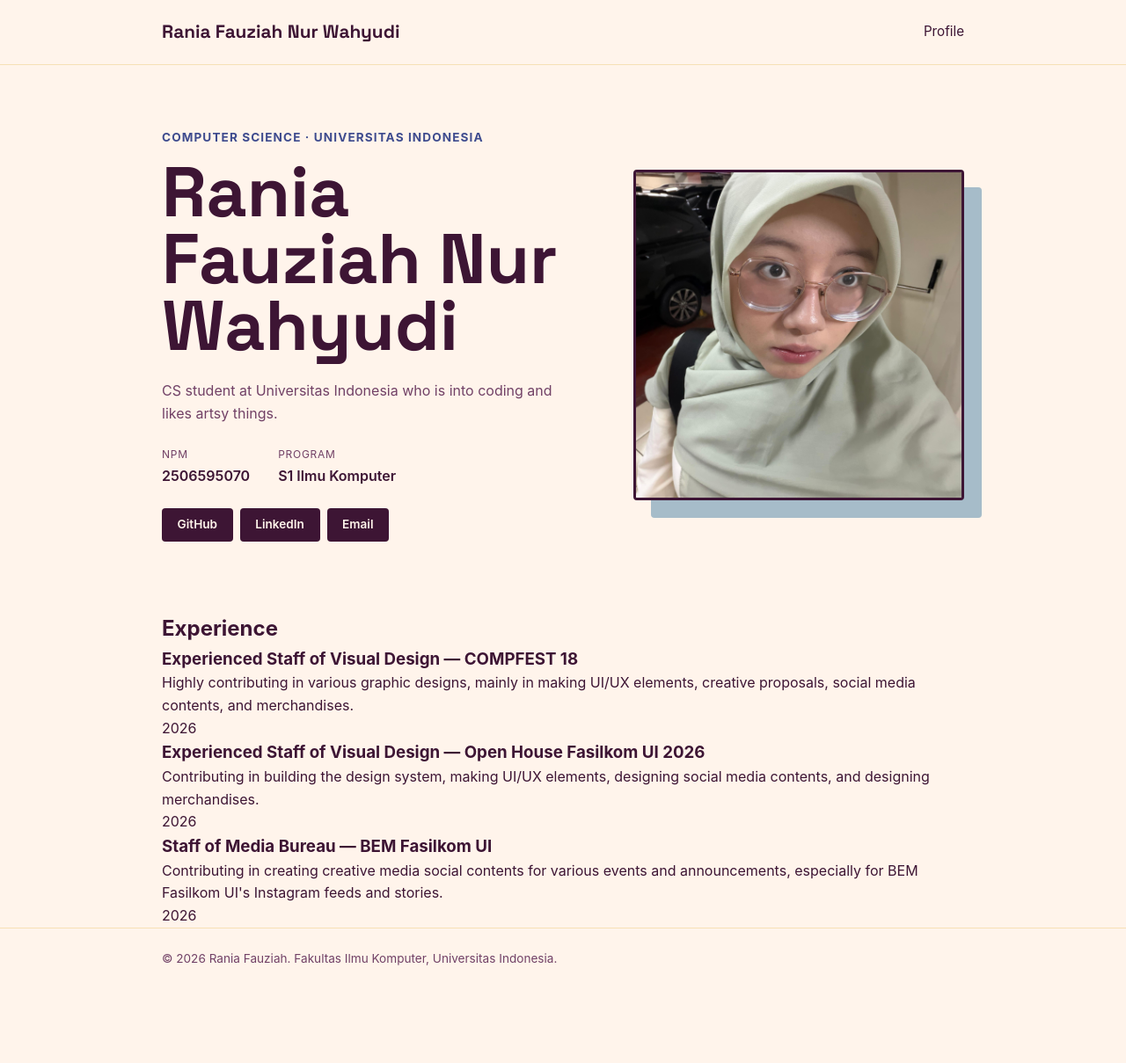
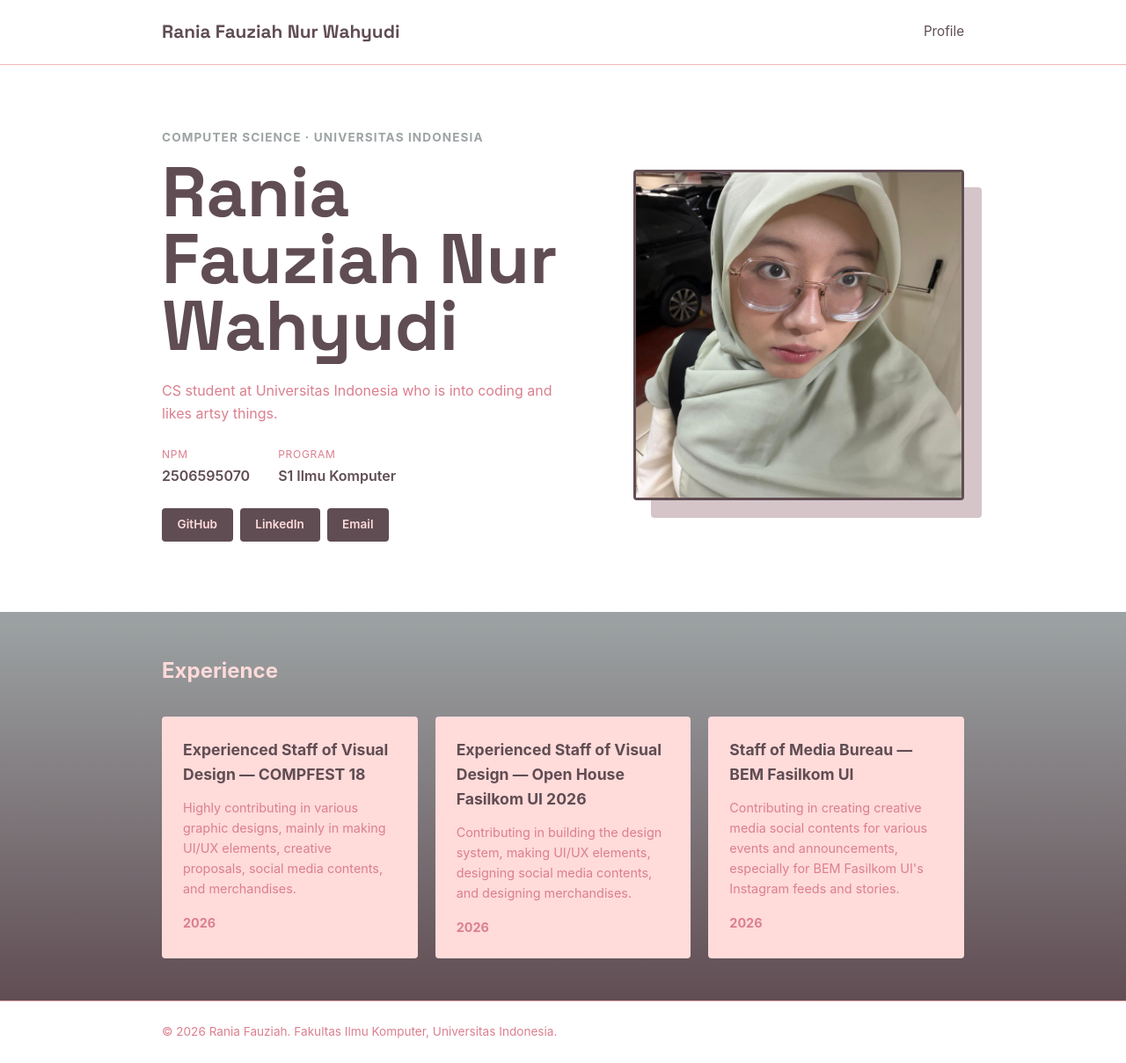
Before and after one commit to raniafauziah-csui/myportofolio, a Django app: page / in a window 1280 px wide. Shown: the whole page at 88% size. Before the commit the page ends 1098 px from the top, so only its background shows below. Run offline with Django 5.2, Linux system fonts and the light colour scheme.

Commit message:
update: Mengganti color palette web dan mendesain section experience

```diff
--- a/static/css/style.css
+++ b/static/css/style.css
@@ -5,19 +5,19 @@
 }
 
 :root {
-    --ink: #3d1534;
-    --paper: #fff4eb;
-    --accent: #a6bcc9;
-    --accent-dark: #3e4b8e;
-    --line: #f6e0b6;
-    --text-muted: #714166;
+    --ink: #604d53;
+    --paper: #ffdbda;
+    --accent: #d5c5c8;
+    --accent-dark: #9da3a4;
+    --line: #f6b6b6;
+    --text-muted: #db7f8e;
     --radius: 4px;
 }
 
 body {
     font-family: -apple-system, "Segoe UI", Roboto, Helvetica, Arial, sans-serif;
     color: var(--ink);
-    background-color: var(--paper);
+    background-color: linear-gradient(135deg, #db7f8e, #f6b6b6, #ffdbda);
     line-height: 1.6;
 }
 
@@ -169,6 +169,52 @@ h1, .brand {
     border: 3px solid var(--ink);
 }
 
+.experience {
+    padding: 3rem 0;
+    background: linear-gradient(to bottom, var(--accent-dark), var(--ink));
+}
+
+.experience .container h2 {
+    color: var(--paper);
+    margin-bottom: 2rem;
+}
+
+.experience-list {
+    display: flex;
+    gap: 1.25rem;
+    flex-wrap: wrap;
+}
+
+.experience-item {
+    flex: 1 1 280px;
+    background-color: var(--paper);
+    color: var(--ink);
+    padding: 1.5rem;
+    border-radius: var(--radius);
+    transition: transform 0.25s ease, box-shadow 0.25s ease;
+}
+
+.experience-item h3 {
+    font-size: 1.1rem;
+    margin-bottom: 0.75rem;
+}
+
+.experience-item p {
+    color: var(--text-muted);
+    font-size: 0.9rem;
+}
+
+.experience-time {
+    margin-top: 1rem;
+    color: var(--accent-dark);
+    font-weight: 700;
+}
+
+.experience-item:hover {
+    transform: translateY(-6px);
+    box-shadow: 0 10px 20px rgba(0, 0, 0, 0.25);
+}
+
 .site-footer {
     padding: 1.5rem;
     color: var(--text-muted);
--- a/templates/index.html
+++ b/templates/index.html
@@ -54,7 +54,8 @@
         <section class="experience" id="experience">
             <div class="container">
                 <h2>Experience</h2>
-                <article class="experience-item">
+                <div class="experience-list">
+                    <article class="experience-item">
                     <h3>Experienced Staff of Visual Design &mdash; COMPFEST 18</h3>
                     <p>Highly contributing in various graphic designs, mainly in making UI/UX elements, creative proposals, social media contents, and merchandises.</p>
                     <p class="experience-time">2026</p>
@@ -69,6 +70,7 @@
                     <p>Contributing in creating creative media social contents for various events and announcements, especially for BEM Fasilkom UI's Instagram feeds and stories.</p>
                     <p class="experience-time">2026</p>
                 </article>
+                </div>
             </div>
         </section>
     </main>
```
Also changed, not shown: static/img/raniafauziah.jpg.
